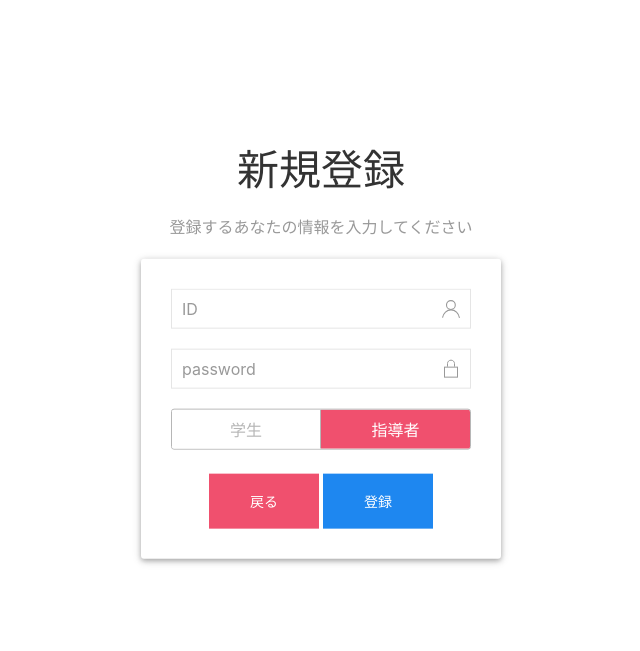
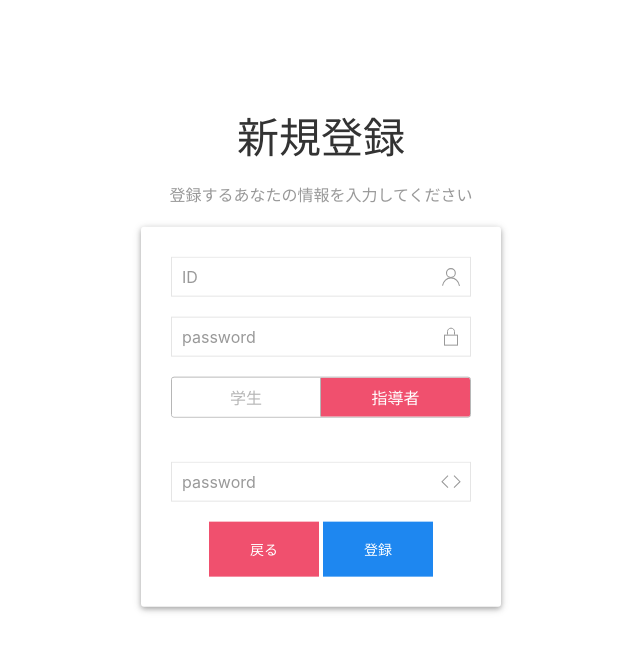
Before and after one commit to al17079toriumi/group11Projct, a Python web app: template templates/w2.html in a window 1280 px wide. Shown: the top 651 px of the page, without its empty margins (319-959 px from the left). Run offline with Jinja, Linux system fonts and the light colour scheme; the template is opened without the code that fills it, so the values that code supplies are empty; some libraries are stand-ins or nearby versions.

Commit message:
Add OAuthCode Form.(Only frontend)

```diff
--- a/templates/w2.html
+++ b/templates/w2.html
@@ -33,21 +33,28 @@
         <div class="uk-margin">
             <div class="uk-inline">
                 <span class="uk-form-icon uk-form-icon-flip" uk-icon="icon: user"></span>
-                    <input name = "username" class="uk-input" type="text" placeholder="ID">
+                <input name="username" class="uk-input" type="text" placeholder="ID" required>
             </div>
         </div>
 
         <div class="uk-margin">
             <div class="uk-inline">
                 <span class="uk-form-icon uk-form-icon-flip" uk-icon="icon: lock"></span>
-                    <input name="password" class="uk-input" type="password" placeholder="password">
+                <input name="password" class="uk-input" type="password" placeholder="password" required>
             </div>
         </div>
         <group class="inline-radio">
-                    <div><input type="radio" name="permission" value="0"><label>学生</label></div>
-                    <div><input type="radio" name="permission" value="1" checked><label>指導者</label></div>
+            <div><input type="radio" name="permission" value="0" onclick="OnPermissionClick()"><label>学生</label></div>
+            <div><input type="radio" name="permission" value="1" checked onclick="OnPermissionClick()"><label>指導者</label></div>
         </group>
         <br>
+
+        <div class="uk-margin" id="OAuthCode">
+            <div class="uk-inline">
+                <span class="uk-form-icon uk-form-icon-flip" uk-icon="icon: code"></span>
+                <input name = "code_text" class="uk-input" id="OAuthCodeText" type="password" placeholder="password">
+            </div>
+        </div>
 
         <div class="uk-button">
             <a class="uk-button uk-button-danger uk-button-large " href="/login">戻る</a>
@@ -81,13 +88,12 @@
         if (val == 1) {
             //指導者
             $("#OAuthCode").slideDown(300);
-            $("#OAuthCodeText").prop('required',true);
-            console.log($('#OAuthCodeText'))
+            $("#OAuthCodeText").prop('required', true);
 
         } else {
             //生徒
             $("#OAuthCode").slideUp(300);
-            $("#OAuthCodeText").prop('required',false);
+            $("#OAuthCodeText").prop('required', false);
         }
     }
 </script>
```
Lines whose indentation alone changed are shown as unchanged.
